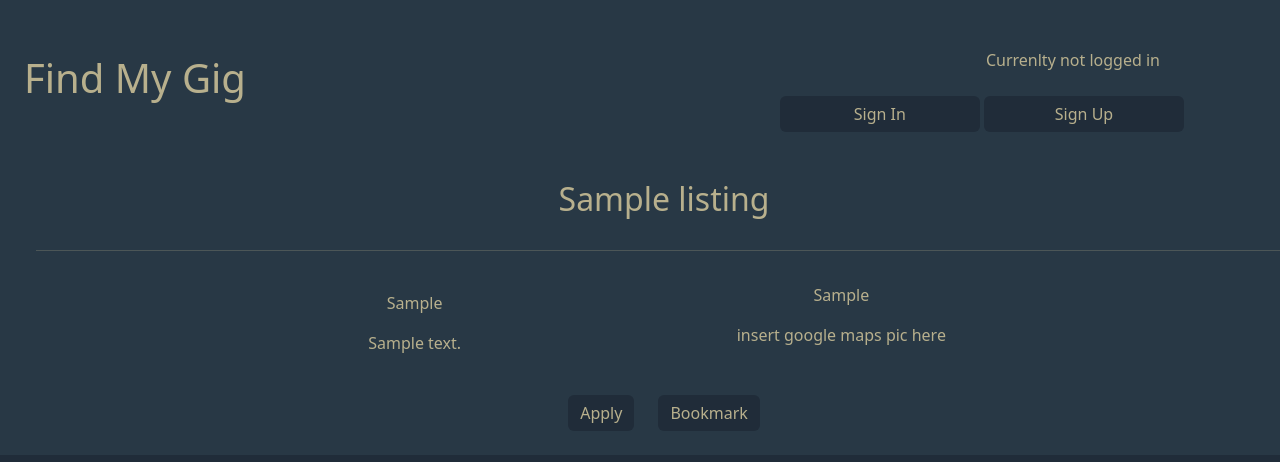
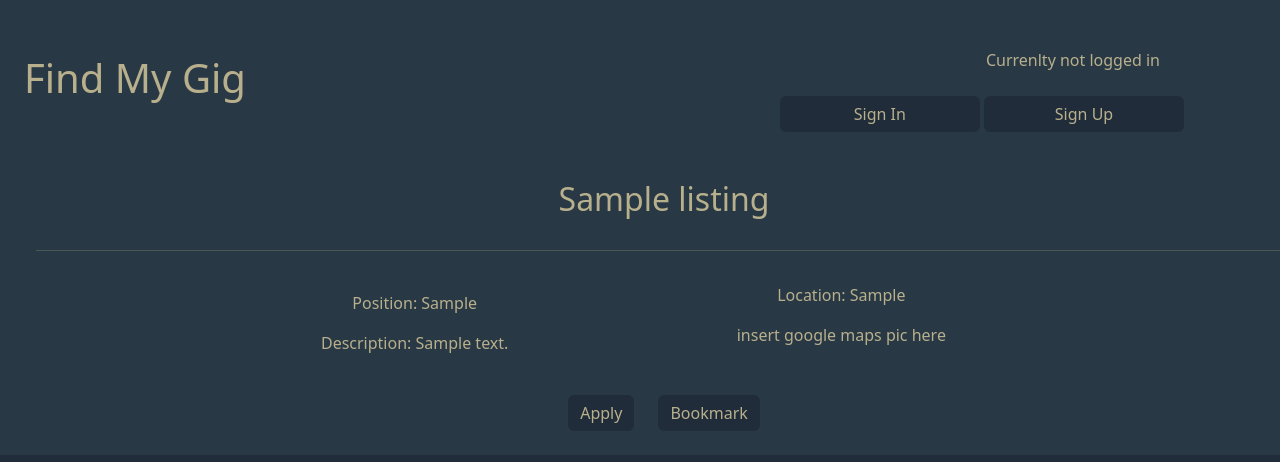
Before and after one commit to yehorm14/Find_My_Gig, a Django app: page /gigs/1/ in a window 1280 px wide; the page is wider, and only the part inside the window is pictured. Shown: the top 462 px of that part. Run offline with Django 4.2, Linux system fonts and the light colour scheme; tables that the repository leaves empty hold one stand-in row (values such as "Sample post").

Commit message:
general commit

```diff
--- a/templates/gigs/gig_detail.html
+++ b/templates/gigs/gig_detail.html
@@ -21,12 +21,12 @@
 <div class="row justify-content-center">
   <div class="col-4 text-center">
     <h5>{{ gig.band.name }}</h5>
-    <p>{{ gig.req_instruments }}</p>
-    <p>{{ gig.description }}</p>
+    <p>Position: {{ gig.req_instruments }}</p>
+    <p>Description: {{ gig.description }}</p>
   </div>
 
   <div class="col-4 text-center">
-    <p>{{ gig.location }}</p>
+    <p>Location: {{ gig.location }}</p>
     <p>insert google maps pic here</p>
   </div>
 </div>
```
